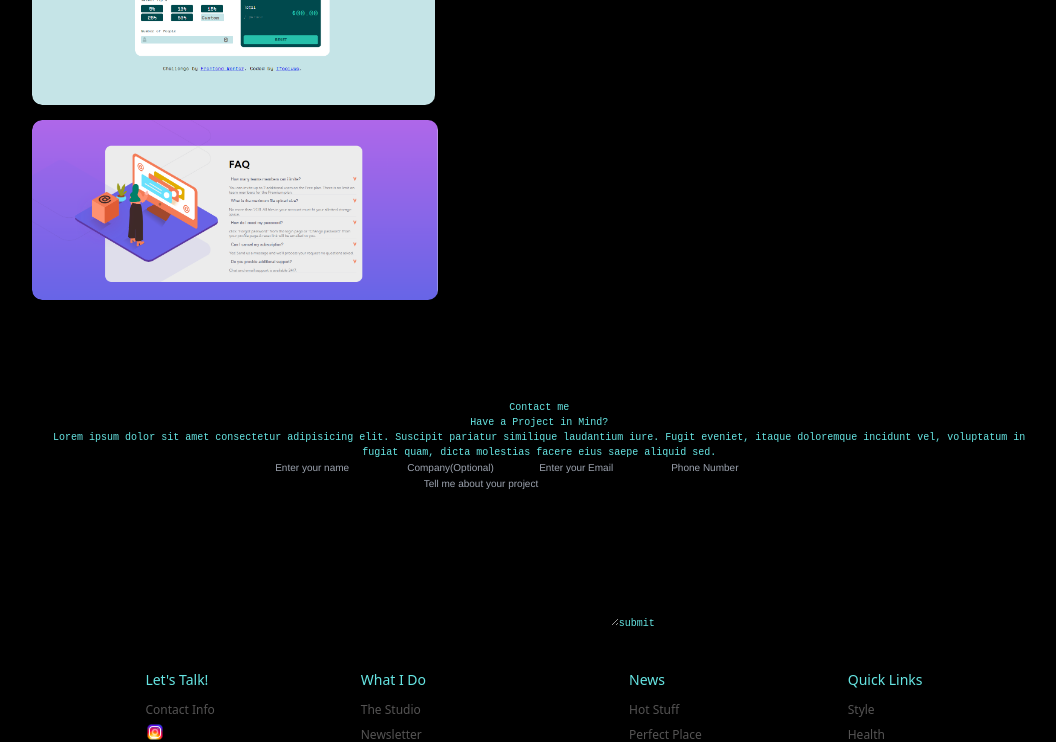
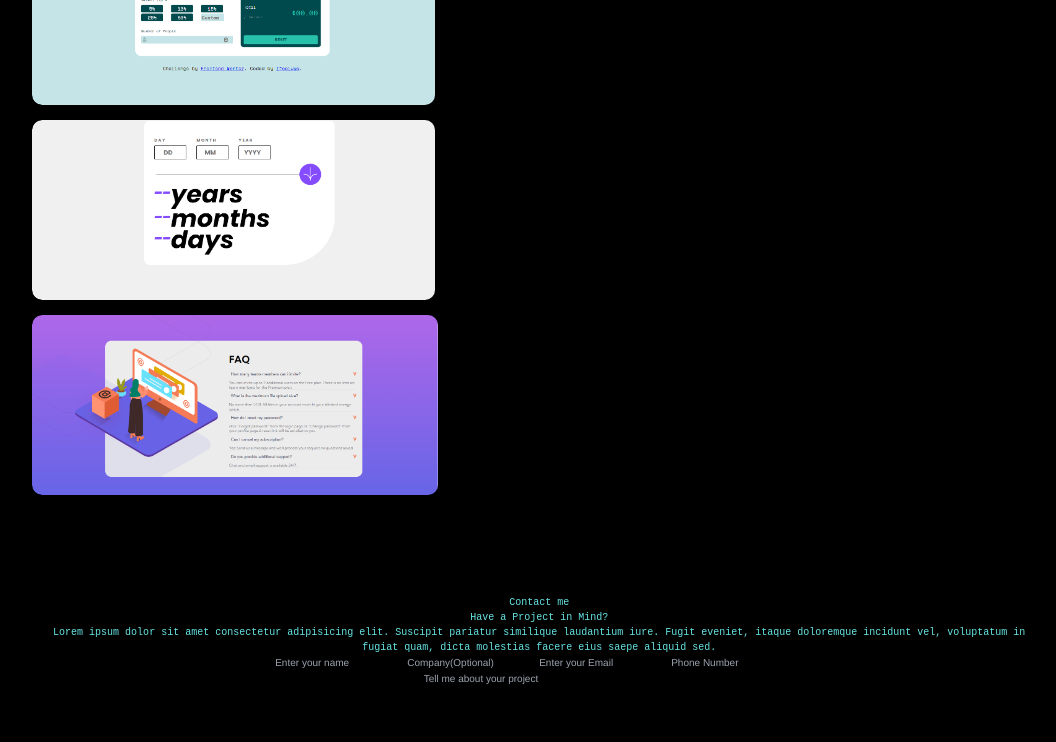
Before and after one commit to oyeyemiife/portfolio-Project, a React (Vite) app in the folder Project/: page / in a window 1280 px wide. Shown: the part 1560-2302 px from the top of the page, without its empty margins (184-1240 px from the left). Built offline with nearby package versions, Linux system fonts and the light colour scheme; the HTML template or start-up script is replaced by a standard one.

Commit message:
Portfolio

```diff
--- a/Project/src/Pages/Portfolio.jsx
+++ b/Project/src/Pages/Portfolio.jsx
@@ -1,10 +1,9 @@
 import React from 'react'
 import "./Portfolio.css"
-import tip from "../Images/Tip-Calculator.png"
-// import age from "../Images/age.png"
-import faq from "../Images/faq.png"
+import tip from "../Images/tip.png"
+import age from "../Images/age.png"
+import faq from "../Images/faq.png";
 
-{/* <script src="http://localhost:8097"></script> */}
 
 
 const Portfolio = () => {
@@ -19,13 +18,13 @@ const Portfolio = () => {
               <p>Lorem ipsum dolor sit amet, consectetur adipisicing elit. At esse beatae nihil sequi cupiditate neque nobis voluptatum placeat veritatis assumenda? Fuga omnis placeat doloremque debitis, nemo nostrum ex illum culpa.</p>
             </div>
           </div>
-          {/* <div className="work">
+          <div className="work">
             <img src={age} alt="" />
             <div className="layer">
               <h3>Age Calculator</h3>
               <p>Lorem ipsum dolor sit amet, consectetur adipisicing elit. At esse beatae nihil sequi cupiditate neque nobis voluptatum placeat veritatis assumenda? Fuga omnis placeat doloremque debitis, nemo nostrum ex illum culpa.</p>
             </div>
-          </div> */}
+          </div>
           <div className="work">
             <img src={faq} alt="" />
             <div className="layer">
```
Also changed, not shown: Project/src/Images/tip.png (renamed from Project/src/Images/Tip-Calculator.png).
